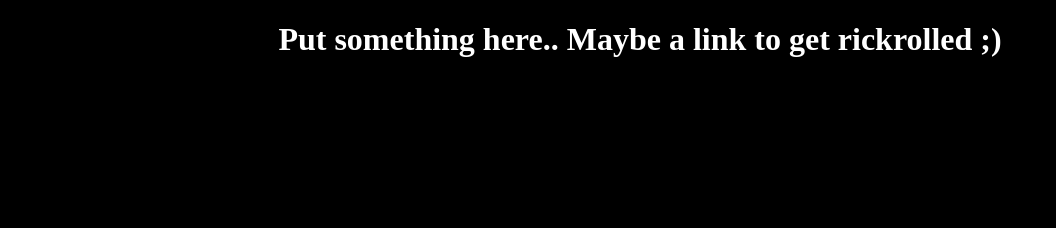
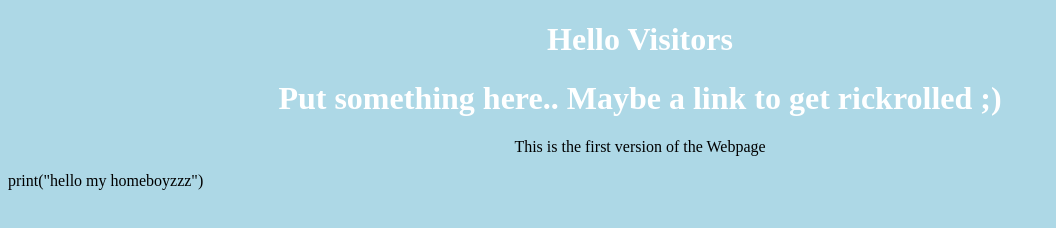
Before and after one commit to scotty35/scotty35.github.io, a plain HTML site: page index.html in a window 1280 px wide. Shown: the whole page, without its empty margins (0-1056 px from the left). Drawn offline with Linux system fonts and the light colour scheme.

Commit message:
Update index.html

```diff
--- a/index.html
+++ b/index.html
@@ -1,15 +1,20 @@
 <!DOCTYPE html>
+
 <html>
 <head>
     <style>
 	h1 {color: white;}
 	p {color: white;}
-	body {background-color: black;}
+	body {background-color: lightblue;}
     </style>
 </head>
 
 <body>
+	<h1><center>Hello Visitors</center></h1>
 	<h1><center>Put something here.. Maybe a link to get rickrolled ;)</center></h1>
 	<p><center>This is the first version of the Webpage</center></p>
+<python>
+print("hello my homeboyzzz")
+</python>
 </body>
 </html>
```
